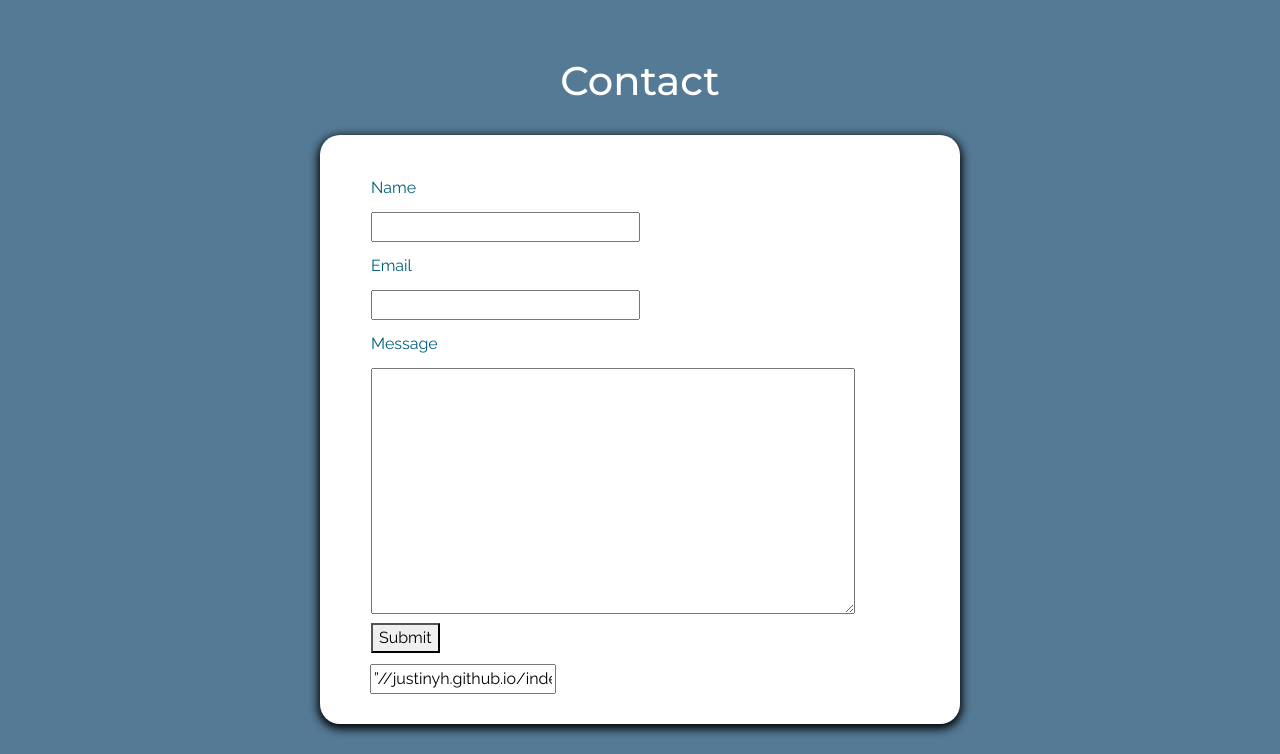
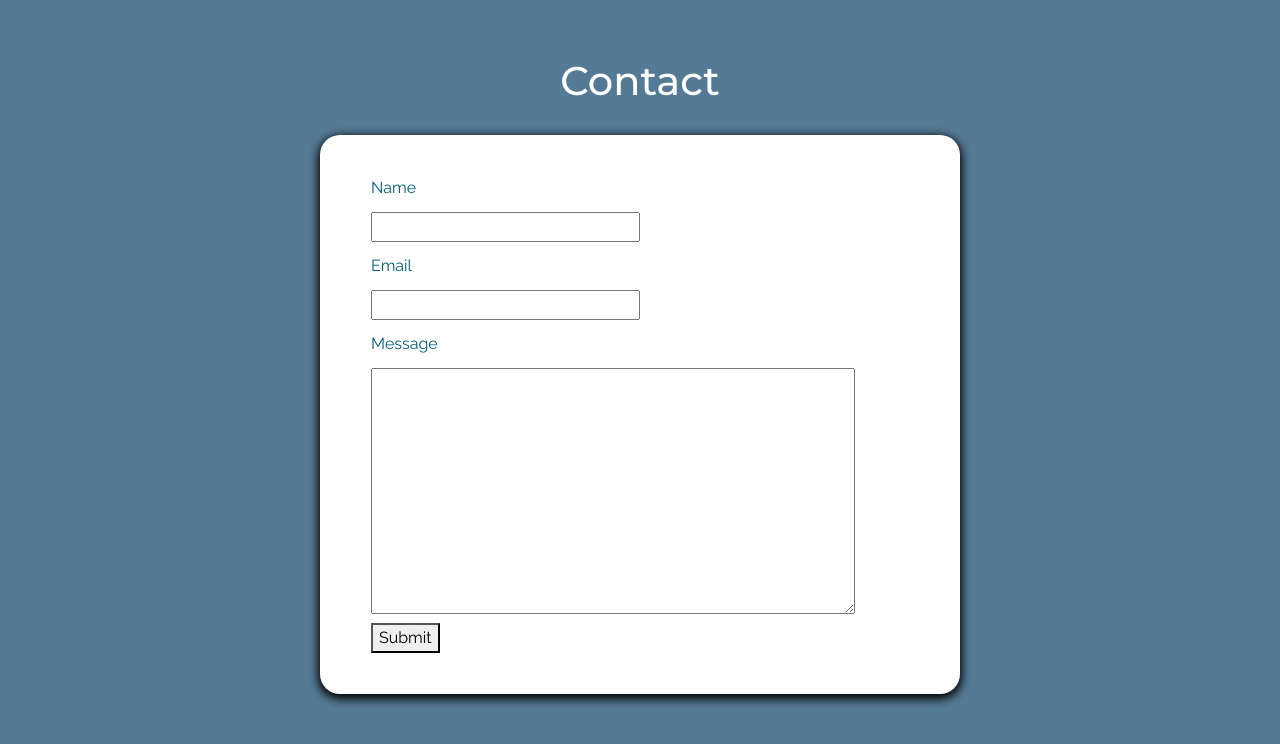
Before and after one commit to justinyh/personal-website, a plain HTML site: page index.html in a window 1280 px wide. Shown: the part 1660-2414 px from the top of the page. Drawn offline with nearby package versions, Linux system fonts and the light colour scheme.

Commit message:
form changes

```diff
--- a/index.html
+++ b/index.html
@@ -195,7 +195,7 @@
     </div>
     <div class="container-fluid" id="form-bg">
         <h2 id="contact">Contact</h2>
-        <form id="contact-form" action="https://formspree.io/justinyh@usc.edu" method="POST">
+        <form id="contact-form" name="contact-form" action="https://formspree.io/mwkkkbln" method="POST">
             <div id="table-wrap">
                 <table>
                     <tr>
@@ -220,7 +220,6 @@
                         <td><button type="submit" formaction="">Submit</button></td>
                     </tr>
                 </table>
-                <input type=”hidden” name=”_next” value=”//justinyh.github.io/index.html” />
             </div>
         </form>
     </div>
```
